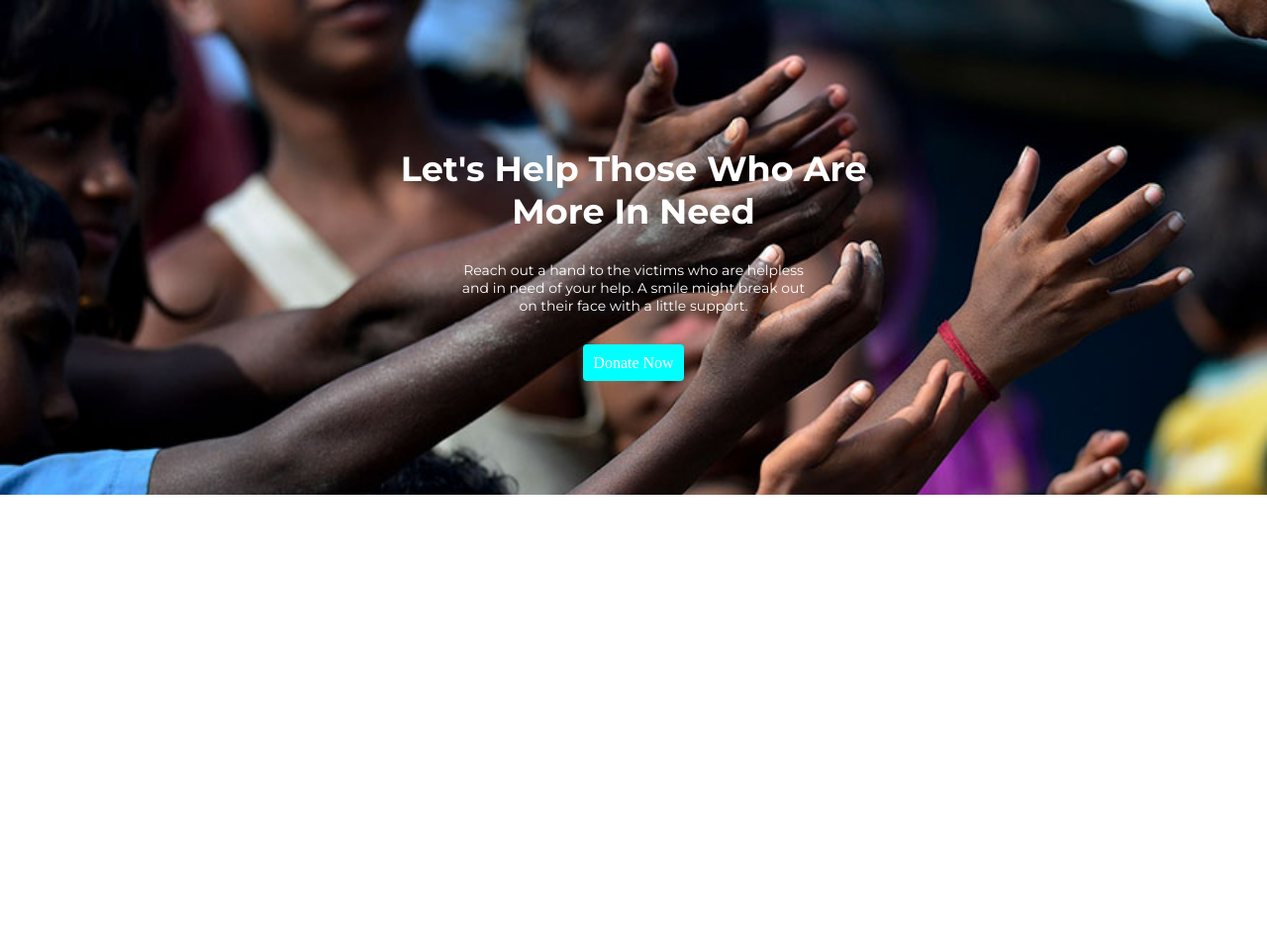
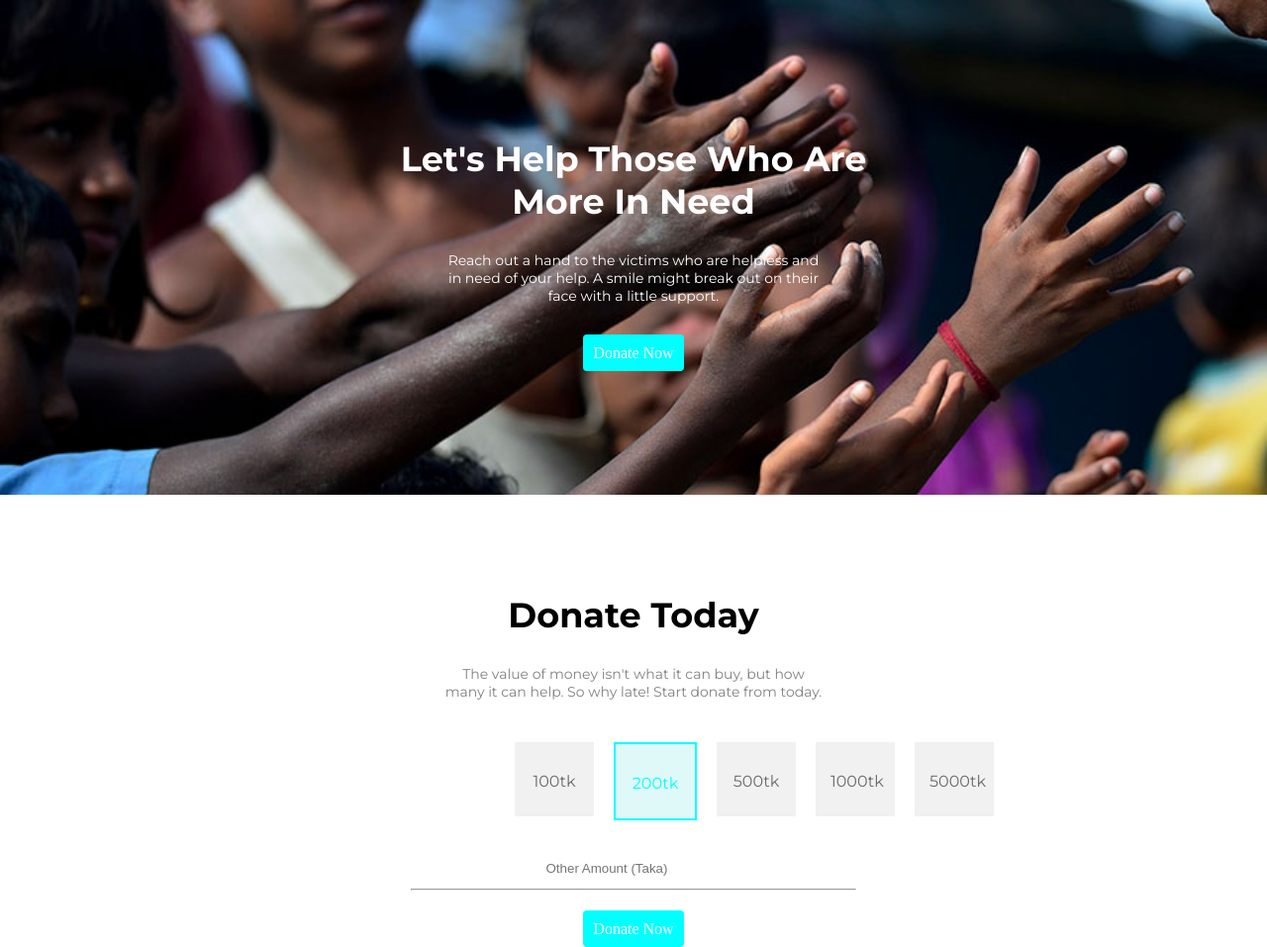
Before and after one commit to TilottamaDas13/giving-hand, a plain HTML site: page index.html in a window 1280 px wide. Shown: the whole page at 99% size. Before the commit the page ends 800 px from the top, so only its background shows below. Drawn offline with Linux system fonts and the light colour scheme.

Commit message:
donation part added

```diff
--- a/index.html
+++ b/index.html
@@ -19,11 +19,27 @@
 <body>
     <section class="banner">
         <div class="banner-heading">
-            <h1 class="banner-title">Let's Help Those Who Are <br>More In Need</h1>
+            <h1>Let's Help Those Who Are <br>More In Need</h1>
             <p>Reach out a hand to the victims who are helpless and in need of your help. A smile might break out on
                 their face with a little support.</p>
-            <a class="link-button" href="">Donate Now</a>
+            <a href="">Donate Now</a>
         </div>
+    </section>
+
+    <section class="donation">
+        <h1>Donate Today</h1>
+        <p class="text">The value of money isn't what it can buy, but how many it can help. So why late! Start donate
+            from today.</p>
+        <ul>
+            <li>100tk</li>
+            <li class="active">200tk</li>
+            <li>500tk</li>
+            <li>1000tk</li>
+            <li>5000tk</li>
+        </ul>
+        <input type="text" placeholder="Other Amount (Taka)">
+        <hr>
+        <a href="">Donate Now</a>
     </section>
 </body>
 
--- a/style.css
+++ b/style.css
@@ -9,11 +9,10 @@ body {
     background-repeat: no-repeat;
     background-position: top;
     background-size: 100%;
-    background-attachment: fixed;
 }
 
 .banner-heading {
-    padding-top: 120px;
+    padding-top: 110px;
     text-align: center;
     color: white;
 }
@@ -24,10 +23,9 @@ h1 {
 }
 
 p {
-    padding-left: 36%;
-    padding-right: 36%;
+    padding-left: 35%;
+    padding-right: 35%;
     padding-bottom: 2%;
-    text-align: center;
     font-family: 'Montserrat', sans-serif;
     font-size: 14px;
 }
@@ -37,7 +35,50 @@ a {
     color: white;
     margin: 10px 20px;
     padding: 10px;
-    /* background-image: linear-gradient(rgba(51, 145, 182, 0.684), rgba(137, 211, 218, 0.67)); */
     background-color: aqua;
     border-radius: 4px;
 }
+
+.donation {
+    width: 100%;
+    margin-top: 100px;
+    text-align: center;
+}
+
+.text {
+    color: gray;
+}
+
+ul {
+    display: flex;
+    margin-left: 460px;
+}
+
+ul li {
+    width: 50px;
+    height: 40px;
+    padding: 30px 15px 5px;
+    margin-left: 20px;
+    list-style-type: none;
+    background-color: rgb(242, 241, 241);
+    text-align: center;
+    font-family: 'Montserrat', sans-serif;
+    color: dimgray;
+}
+
+.active {
+    border: 2px solid aqua;
+    background-color: rgb(223, 248, 248);
+    color: aqua;
+}
+
+input {
+    border: 0px solid white;
+    margin-top: 20px;
+    padding: 5px;
+}
+
+hr {
+    width: 35%;
+    margin-bottom: 30px;
+}
```
